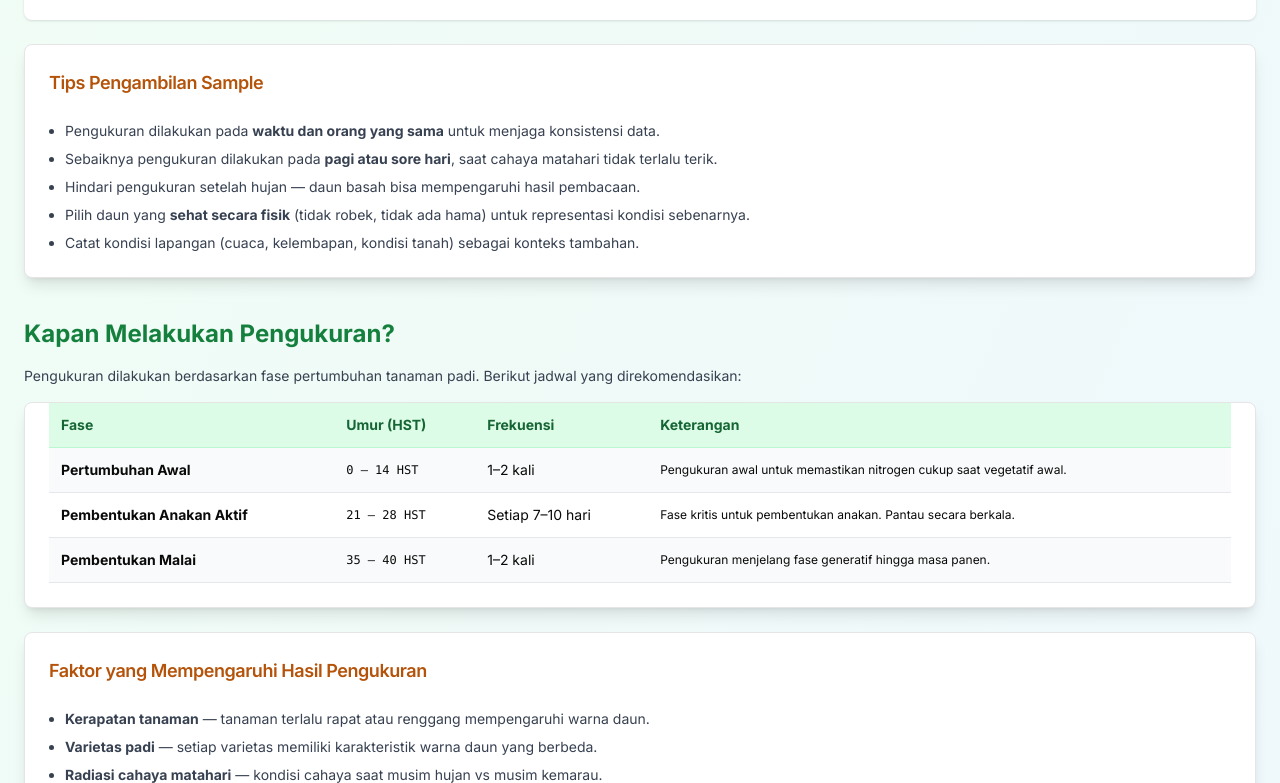
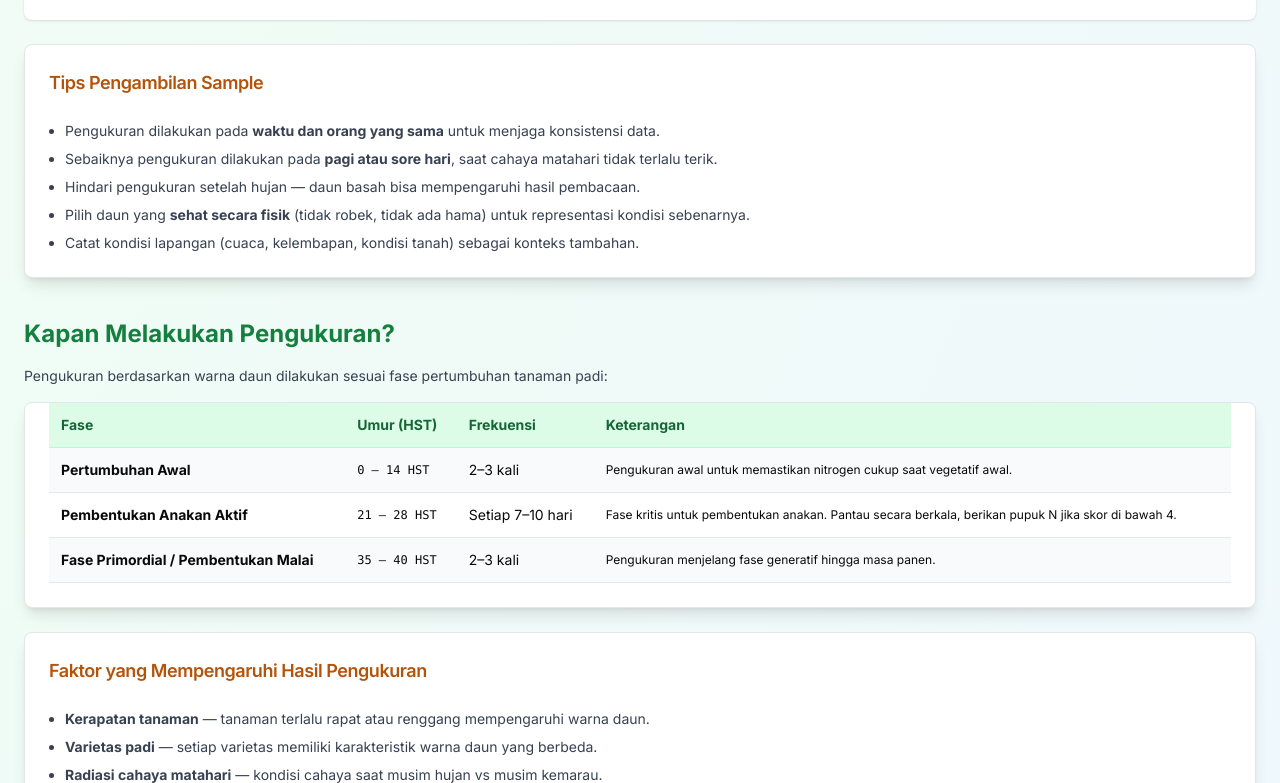
Before and after one commit to iqbalai55/datahara-padi-app, a Next.js app: page /panduan/cara-sampling in a window 1280 px wide. Shown: the part 528-1311 px from the top of the page. Built offline with nearby package versions, Linux system fonts and the light colour scheme.

Commit message:
Update measurement schedule to match BWD usage method (scheduled + real-time)

```diff
--- a/src/app/panduan/cara-sampling/page.js
+++ b/src/app/panduan/cara-sampling/page.js
@@ -11,9 +11,9 @@ const fertilityLevels = [
 ];
 
 const measurementSchedule = [
-  { phase: 'Pertumbuhan Awal', hst: '0 – 14 HST', frequency: '1–2 kali', description: 'Pengukuran awal untuk memastikan nitrogen cukup saat vegetatif awal.' },
-  { phase: 'Pembentukan Anakan Aktif', hst: '21 – 28 HST', frequency: 'Setiap 7–10 hari', description: 'Fase kritis untuk pembentukan anakan. Pantau secara berkala.' },
-  { phase: 'Pembentukan Malai', hst: '35 – 40 HST', frequency: '1–2 kali', description: 'Pengukuran menjelang fase generatif hingga masa panen.' },
+  { phase: 'Pertumbuhan Awal', hst: '0 – 14 HST', frequency: '2–3 kali', description: 'Pengukuran awal untuk memastikan nitrogen cukup saat vegetatif awal.' },
+  { phase: 'Pembentukan Anakan Aktif', hst: '21 – 28 HST', frequency: 'Setiap 7–10 hari', description: 'Fase kritis untuk pembentukan anakan. Pantau secara berkala, berikan pupuk N jika skor di bawah 4.' },
+  { phase: 'Fase Primordial / Pembentukan Malai', hst: '35 – 40 HST', frequency: '2–3 kali', description: 'Pengukuran menjelang fase generatif hingga masa panen.' },
 ];
 
 const stressLevels = [
@@ -87,7 +87,7 @@ export default function PanduanCaraSampling() {
       {/* JADWAL PENGUKURAN */}
       <h2 className="text-2xl font-bold text-green-700 mt-10 mb-4">Kapan Melakukan Pengukuran?</h2>
       <p className="mb-4 text-sm text-gray-700">
-        Pengukuran dilakukan berdasarkan fase pertumbuhan tanaman padi. Berikut jadwal yang direkomendasikan:
+        Pengukuran berdasarkan warna daun dilakukan sesuai fase pertumbuhan tanaman padi:
       </p>
       <Card className="mb-6 shadow-lg">
         <CardContent>
```
Also changed, not shown: 1 other file (tests, documents, lock files or other folders).
